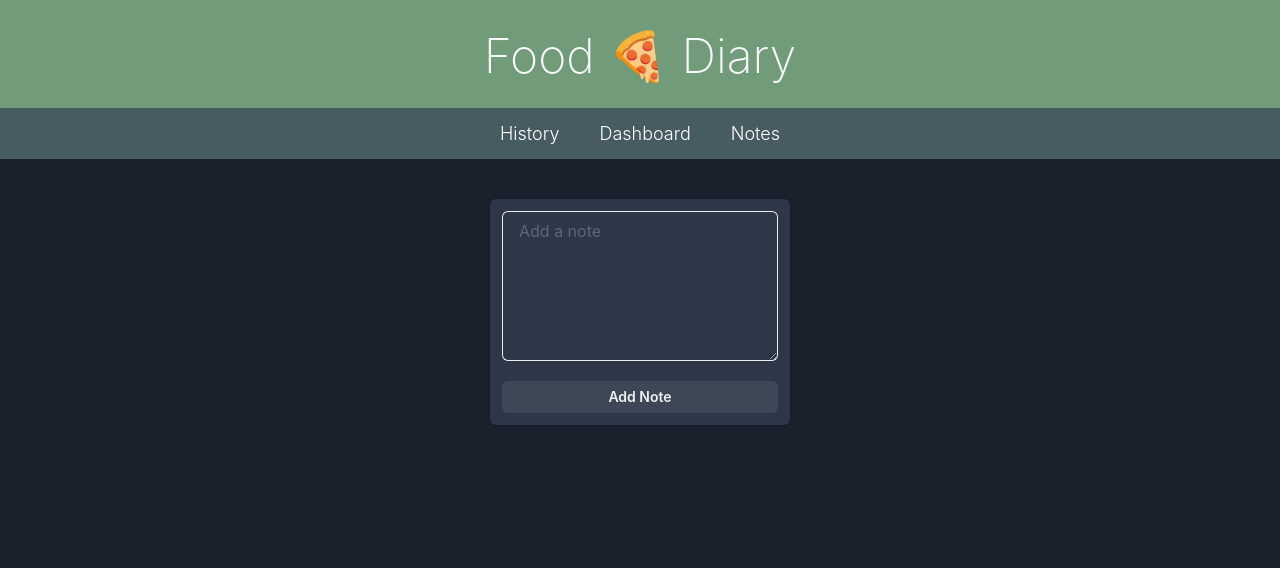
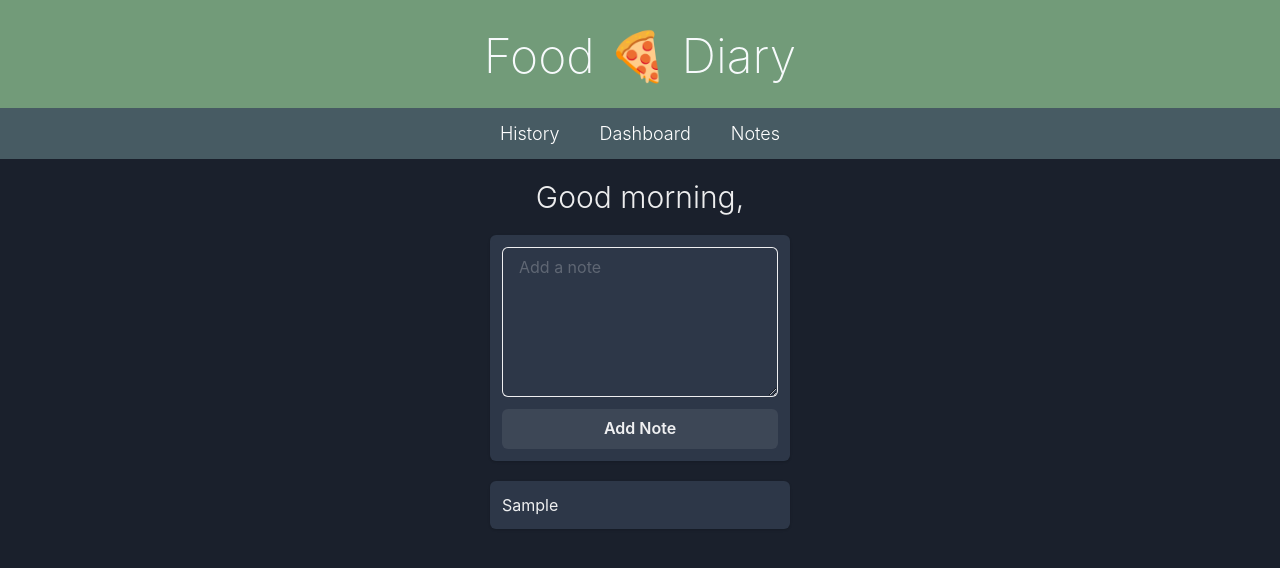
Before and after one commit to HansenJacobA/food-diary, a Next.js app: page /notes in a window 1280 px wide. Both pictures are taken after typing "Sample" into the empty fields and a click on the button "Add Note". Shown: the top 568 px of the page. Built offline with nearby package versions, Linux system fonts and the light colour scheme.

Commit message:
adds note capability

```diff
--- a/src/components/greeting/index.tsx
+++ b/src/components/greeting/index.tsx
@@ -1,4 +1,4 @@
-import { Flex, Heading } from "@chakra-ui/react";
+import { Fade, Flex, Heading } from "@chakra-ui/react";
 import { useEffect, useState } from "react";
 
 export default function Greeting() {
@@ -19,6 +19,7 @@ export default function Greeting() {
 
   return (
     <Flex align="center" justify="center">
+      <Fade in={true}>
         <Heading
           as="h2"
           size="lg"
@@ -28,6 +29,7 @@ export default function Greeting() {
         >
           {greeting}
         </Heading>
+      </Fade>
     </Flex>
   );
 }
--- a/src/components/noteForm/index.tsx
+++ b/src/components/noteForm/index.tsx
@@ -1,38 +1,57 @@
-import { Button, Card, Flex, Textarea } from "@chakra-ui/react";
+import { Button, Card, Fade, Flex, Textarea } from "@chakra-ui/react";
 import { useEffect, useState } from "react";
+import { Day } from "../../types";
 import { submitNote } from "../../utilities/notes";
+import { getCurrentDayRecordsByCurrentDate } from "../../utilities/record";
+import { templateDay } from "../../utilities/record";
 
 export default function NoteForm() {
   const [note, setNote] = useState("");
+  const [currentDay, setCurrentDay] = useState<Day>(templateDay);
   const [noteSubmitted, setNoteSubmitted] = useState(false);
 
   useEffect(() => {
-    //
+    const day = getCurrentDayRecordsByCurrentDate();
+    setCurrentDay(day);
   }, [noteSubmitted]);
 
   return (
-    <Card gap={5} w={300} p={3}>
+    <Flex direction="column" gap={5}>
+      <Fade in={true}>
+        <Card gap={3} w={300} p={3}>
           <Textarea
+            h={150}
             placeholder="Add a note"
             value={note}
             onChange={function captureCurrentNote(e) {
               setNote(e.target.value);
             }}
-        h={150}
           />
           <Button
-        size="sm"
-        onClick={function addNoteToProfile() {
+            onClick={function addNoteToDay() {
               if (!note.split(" ").join("").length) {
                 setNote("");
                 return;
               }
               submitNote(note);
+              setNoteSubmitted(!noteSubmitted);
               setNote("");
             }}
           >
             Add Note
           </Button>
         </Card>
+      </Fade>
+
+      <Fade in={true}>
+        <Flex direction="column" gap={5}>
+          {currentDay.notes.map((note: string, noteIndex: number) => (
+            <Fade in={true} key={noteIndex}>
+              <Card p={3}>{note}</Card>
+            </Fade>
+          ))}
+        </Flex>
+      </Fade>
+    </Flex>
   );
 }
--- a/src/pages/_app.tsx
+++ b/src/pages/_app.tsx
@@ -7,7 +7,7 @@ import { theme } from "../styles/theme";
 function App({ Component, pageProps }: AppProps) {
   return (
     <ChakraProvider theme={theme}>
-      {/* <Script src="/sw-register.js" /> */}
+      <Script src="/sw-register.js" />
       <Component {...pageProps} />
     </ChakraProvider>
   );
--- a/src/pages/notes/index.tsx
+++ b/src/pages/notes/index.tsx
@@ -1,6 +1,7 @@
 import Template from "../../components/template";
 import { Flex } from "@chakra-ui/react";
 import NoteForm from "../../components/noteForm";
+import Greeting from "../../components/greeting";
 
 export default function Notes() {
   return (
@@ -8,11 +9,12 @@ export default function Notes() {
       justify="center"
       align="center"
       direction="column"
-      gap={10}
+      gap={5}
       mb={10}
       w={300}
     >
       <Template />
+      <Greeting />
       <NoteForm />
     </Flex>
   );
--- a/src/styles/theme.ts
+++ b/src/styles/theme.ts
@@ -2,7 +2,7 @@ import { extendTheme, type ThemeConfig } from "@chakra-ui/react";
 
 const config: ThemeConfig = {
   initialColorMode: "dark",
-  useSystemColorMode: false,
+  useSystemColorMode: true,
 };
 
 export const theme = extendTheme({ config });
--- a/src/utilities/notes/index.ts
+++ b/src/utilities/notes/index.ts
@@ -1,9 +1,7 @@
-import getValueByKey from "../getValueByKey";
-import setValueByKey from "../setValueByKey";
+import { getCurrentDayRecordsByCurrentDate, upsertDayByDate } from "../record";
 
 export const submitNote = (note: string) => {
-  // const records = getValueByKey("records");
-  // if (records === null) {
-  //   setValueByKey("records", []);
-  // }
+  const day = getCurrentDayRecordsByCurrentDate();
+  day.notes.unshift(note);
+  upsertDayByDate(day);
 };
--- /dev/null
+++ b/src/utilities/record/index.ts
@@ -0,0 +1,33 @@
+import { Day, Record } from "../../types";
+import getValueByKey from "../getValueByKey";
+import setValueByKey from "../setValueByKey";
+
+export const templateRecord: Record = {
+  date: new Date().toLocaleDateString(),
+  time: new Date().toLocaleTimeString(),
+  foodName: "",
+  weight: 0,
+  cupsOfWater: 0,
+  stoolRating: 0,
+  happinessRating: 0,
+  feelingRating: 0,
+  recordNotes: [],
+};
+
+export const templateDay: Day = {
+  date: new Date().toLocaleDateString(),
+  records: [],
+  notes: [],
+};
+
+export const getCurrentDayRecordsByCurrentDate = (): Day => {
+  const days = getValueByKey("days");
+  const currentDate = new Date().toLocaleDateString();
+  return days[currentDate] || { date: currentDate, records: [], notes: [] };
+};
+
+export const upsertDayByDate = (day: Day): void => {
+  const days = getValueByKey("days");
+  days[day.date] = day;
+  setValueByKey("days", days);
+};
--- a/src/utilities/seedUp/index.ts
+++ b/src/utilities/seedUp/index.ts
@@ -2,8 +2,8 @@ import getValueByKey from "../getValueByKey";
 import setValueByKey from "../setValueByKey";
 
 export default function seedUp(): void {
-  const records = getValueByKey("records");
-  if (records === null) {
-    setValueByKey("records", []);
+  const days = getValueByKey("days");
+  if (days === null) {
+    setValueByKey("days", {});
   }
 }
```
Also changed, not shown: src/types/index.ts (+8 -1 lines). Lines whose indentation alone changed are shown as unchanged.
